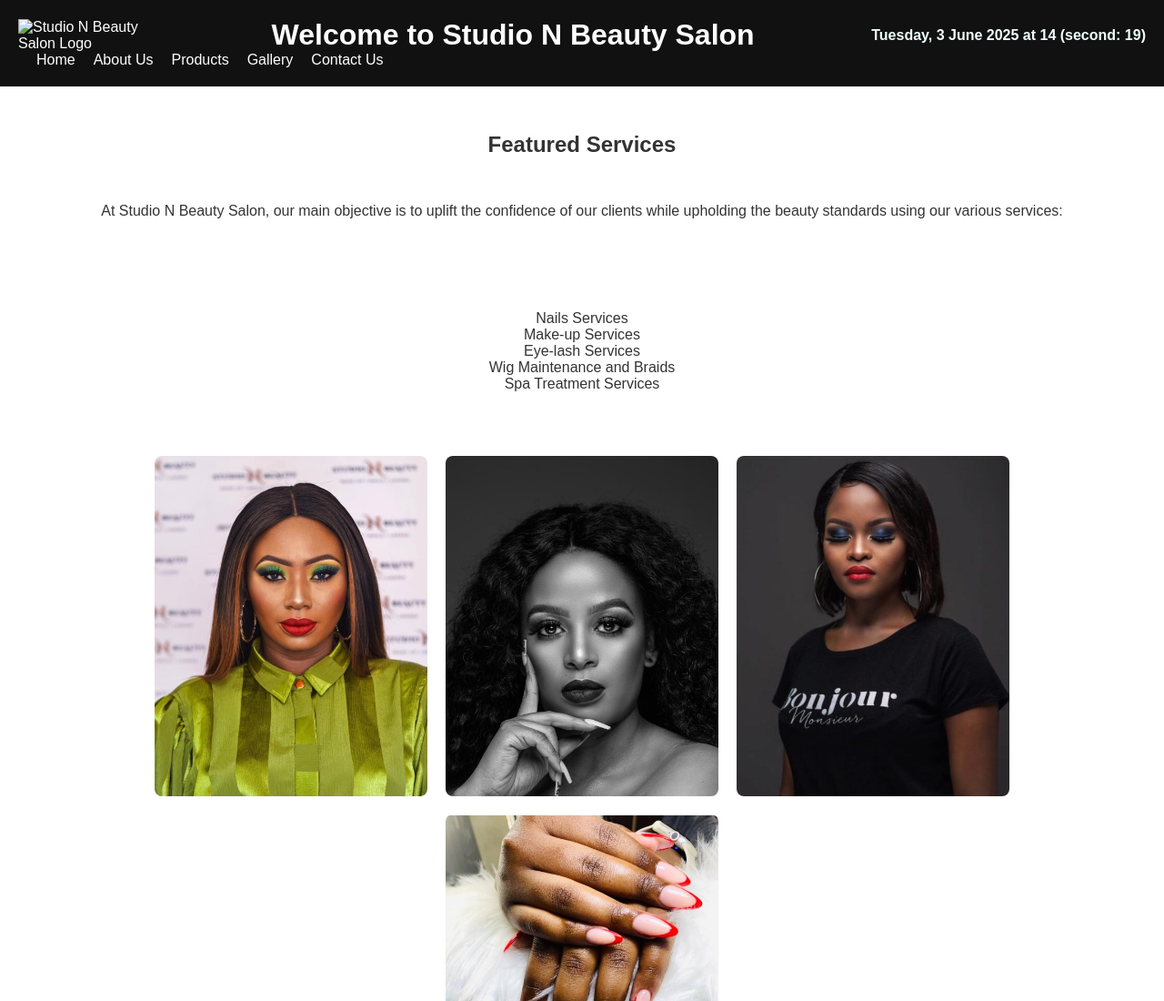
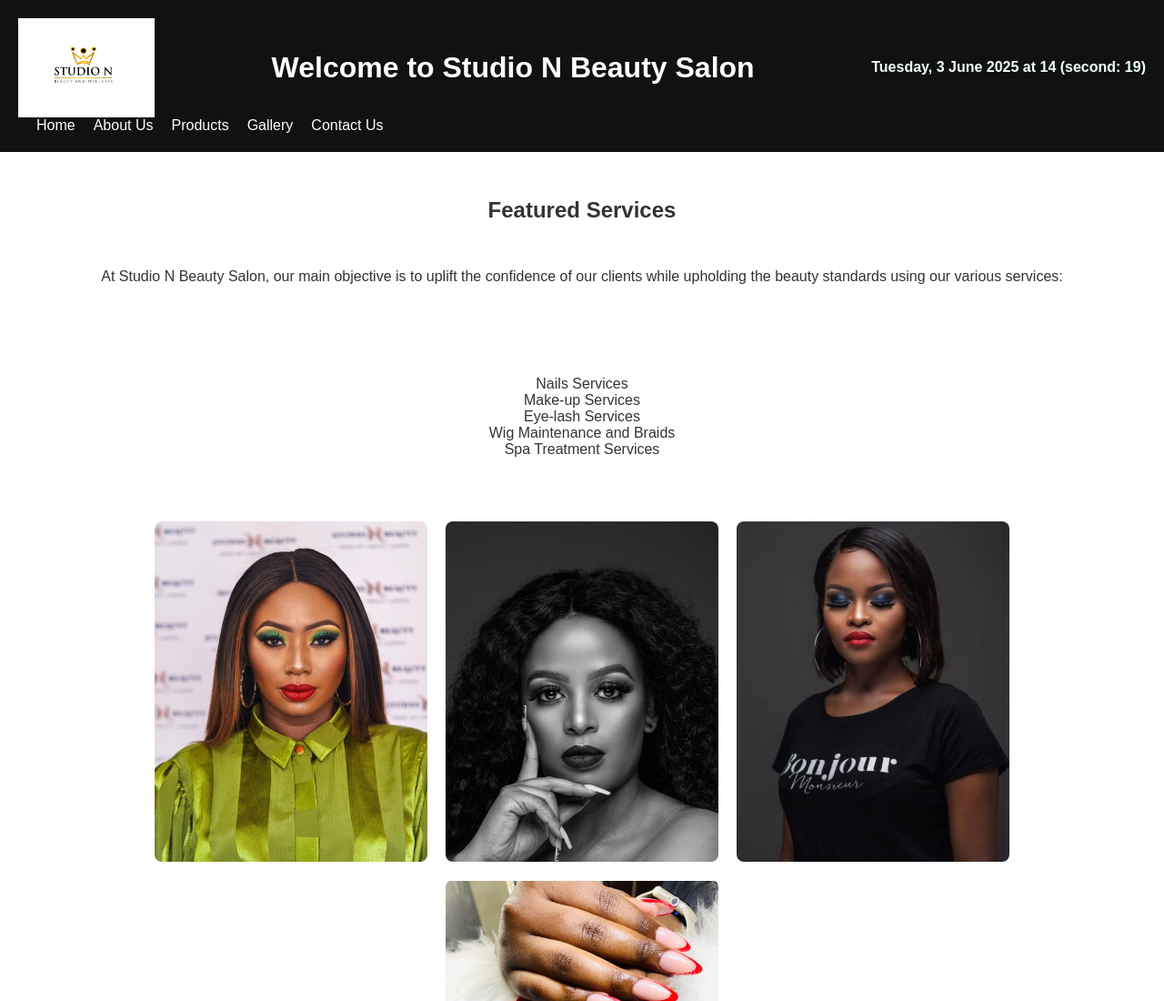
Before and after one commit to Thulasizwe2000/Studio-N-Beauty-Salon-, a plain HTML site: page index.html in a window 1280 px wide. Shown: the top 1100 px of the page at 91% size. Drawn offline with Linux system fonts and the light colour scheme.

Commit message:
Update index.html

```diff
--- a/index.html
+++ b/index.html
@@ -8,7 +8,7 @@
 </head>
 <body>
     <header>
-        <img src="images/IMG-20250224-WA0012 (1).jpg" alt="Studio N Beauty Salon Logo" width="150">
+        <img src="IMG-20250224-WA0012 (1).jpg" alt="Studio N Beauty Salon Logo" width="150">
         <h1>Welcome to Studio N Beauty Salon</h1>
         <p id="dateTimeDisplay" style="font-weight: bold; color: azure;"></p><!--Date/Time Here-->
         <nav>
```
